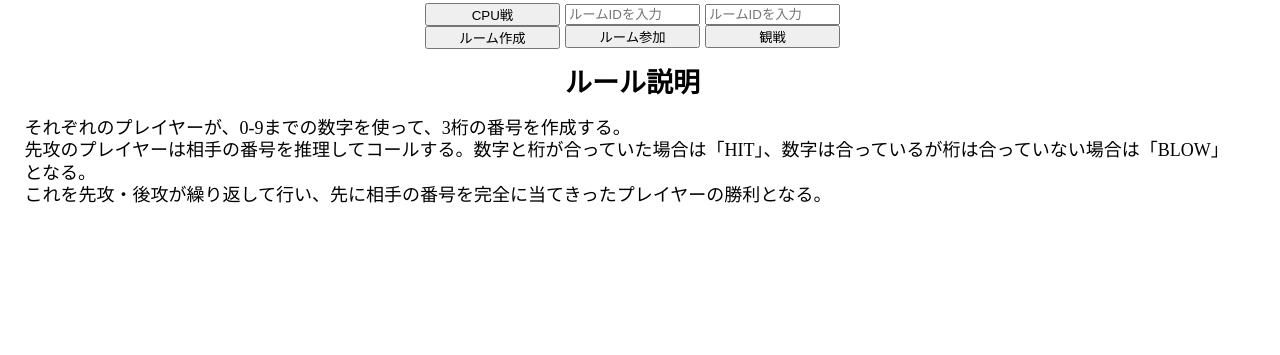
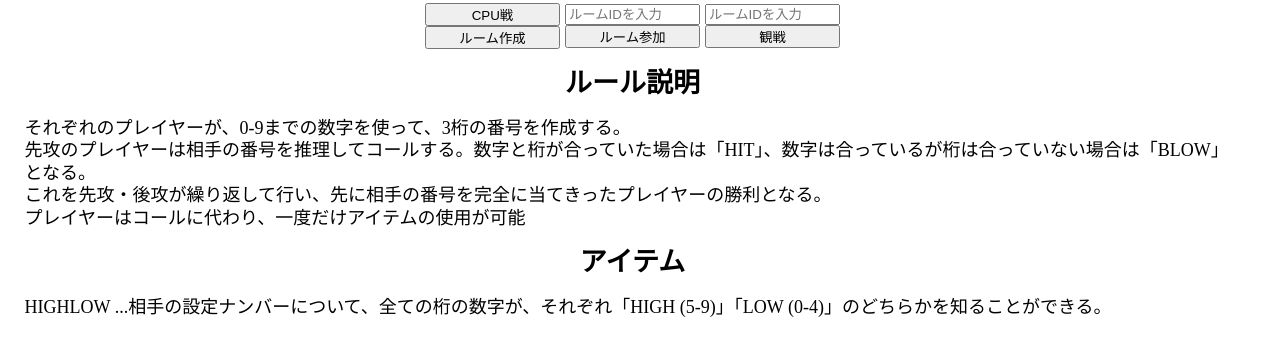
Before and after one commit to ToshikiShitamichi/JScontest, a plain HTML site: page index.html in a window 1280 px wide. Shown: the part 133-488 px from the top of the page. Drawn offline with nearby package versions, Linux system fonts and the light colour scheme; a script that the page names is missing.

Commit message:
ルール説明修正

```diff
--- a/index.html
+++ b/index.html
@@ -50,21 +50,23 @@
                         <br>
                         これを先攻・後攻が繰り返して行い、先に相手の番号を完全に当てきったプレイヤーの勝利となる。
                         <br>
+                        プレイヤーはコールに代わり、一度だけアイテムの使用が可能
+                        <br>
                         <!-- プレイヤーはコールに代わり、1試合につき1度だけアイテムを1種類使用が可能 -->
                     </p>
                 </div>
-                <!-- <div class="rule">
+                <div class="rule">
                     <h2>アイテム</h2>
                     <p>
                         HIGHLOW ...相手の設定ナンバーについて、全ての桁の数字が、それぞれ「HIGH (5-9)」「LOW (0-4)」のどちらかを知ることができる。
-                        <br>
+                        <!-- <br>
                         TARGET ...「0」〜「9」の10種類の数字のうち1つを指定して、相手にその数字を使用しているか否かを訊くことができる。
                         <br>
                         SHUFFLE ...自分が設定した番号カードを並べ替えて、新たな番号にすることができる。
                         <br>
-                        CHANGE ...自分のナンバーの中から1つを選択し、その番号を他の数字に交換できる。
+                        CHANGE ...自分のナンバーの中から1つを選択し、その番号を他の数字に交換できる。 -->
                     </p>
-                </div> -->
+                </div>
             </div>
         </div>
         <div class="content">
```
